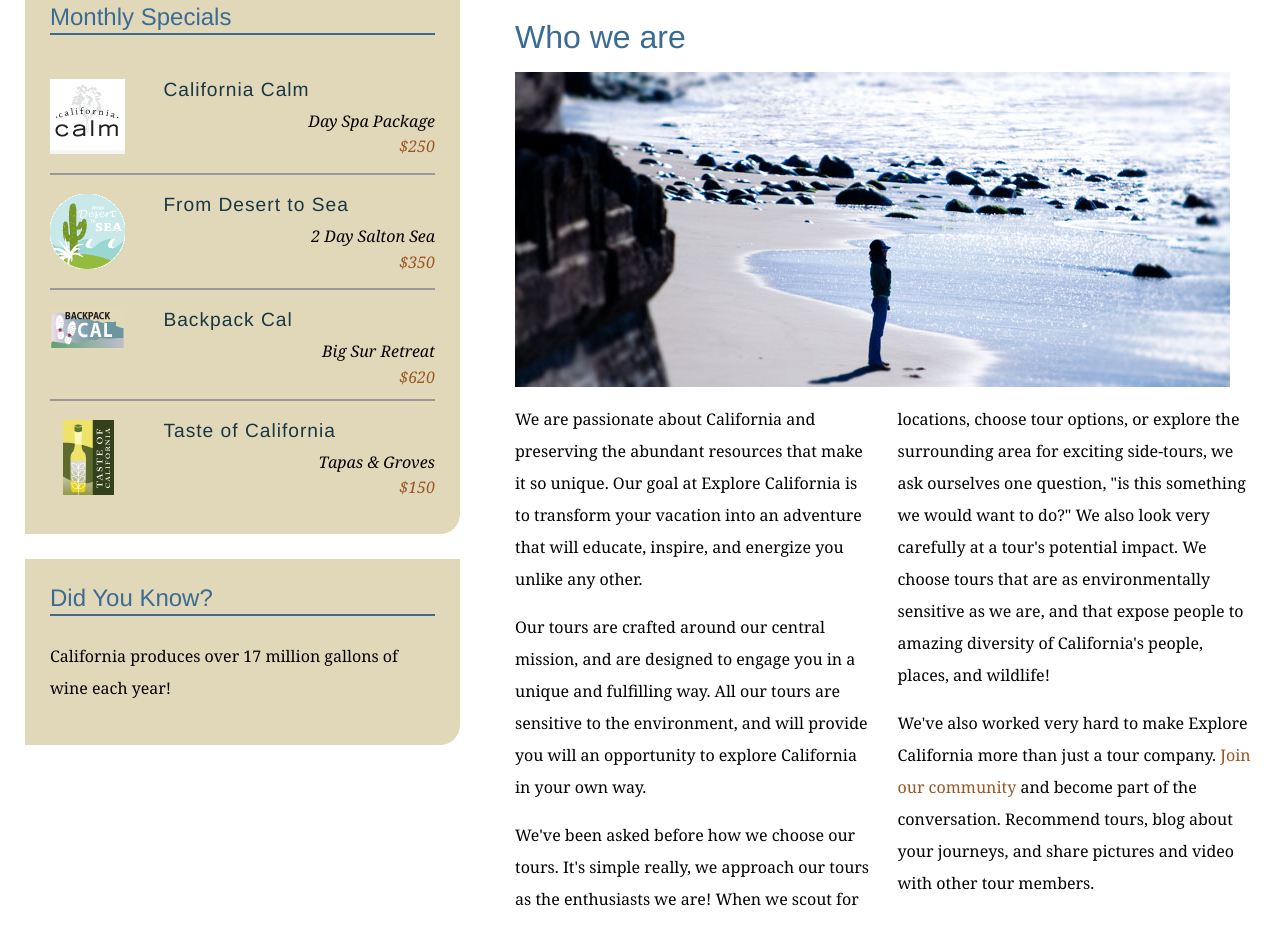
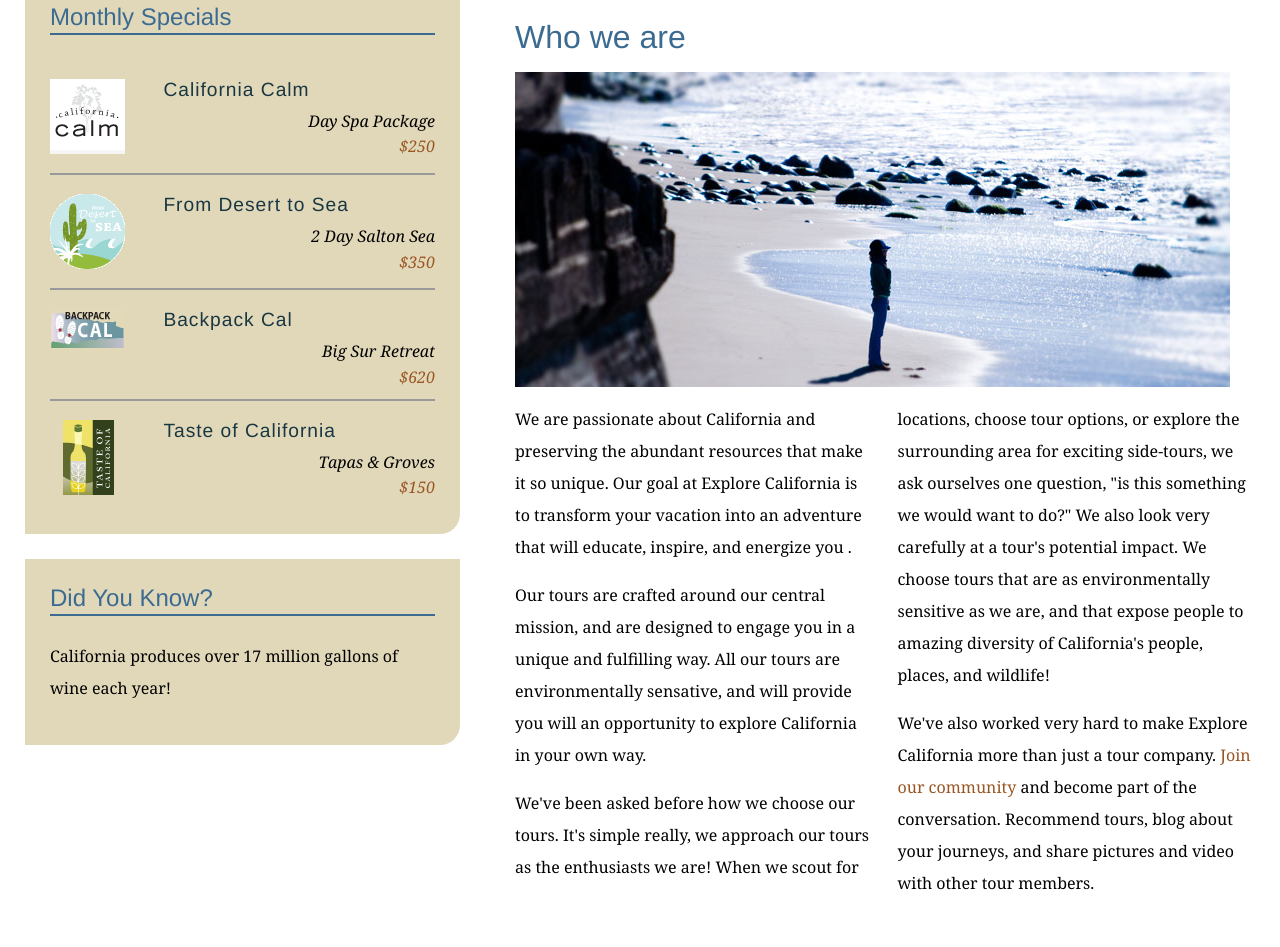
Before and after one commit to ramsmjo/explore_california, a plain HTML site: page mission.html in a window 1280 px wide. Shown: the part 297-1244 px from the top of the page. Drawn offline with Linux system fonts and the light colour scheme.

Commit message:
text edits on misssion page

```diff
--- a/mission.html
+++ b/mission.html
@@ -62,8 +62,8 @@
           <h1>Who we are</h1>
           <img src="assets/images/mission_look.jpg" alt="Looking out at the Pacific" class="articleImage" />
           <div class="multiCol">
-            <p>We are passionate about California and preserving the abundant resources that make it so unique. Our goal at Explore California is to transform your vacation into an adventure that will educate, inspire, and energize you unlike any other.</p>
-            <p>Our tours are crafted around our central mission, and are designed to engage you in a unique and fulfilling way. All our tours are sensitive to the environment, and will provide you will an opportunity to explore California in your own way.</p>
+            <p>We are passionate about California and preserving the abundant resources that make it so unique. Our goal at Explore California is to transform your vacation into an adventure that will educate, inspire, and energize you .</p>
+            <p>Our tours are crafted around our central mission, and are designed to engage you in a unique and fulfilling way. All our tours are environmentally sensative, and will provide you will an opportunity to explore California in your own way.</p>
             <p>We've been asked before how we choose our tours. It's simple really, we approach our tours as the enthusiasts we are! When we scout for locations, choose tour options, or explore the surrounding area for exciting side-tours, we ask ourselves one question, &quot;is this something we would want to do?&quot; We also look very carefully at a tour's potential impact. We choose tours that are as environmentally sensitive as we are, and that expose people to amazing diversity of California's people, places, and wildlife!</p>
             <p>We've also worked very hard to make Explore California more than just a tour company. <a href="explorers/join.html">Join our community</a> and become part of the conversation. Recommend tours, blog about your journeys, and share pictures and video with other tour members.</p>
           </div>
```
